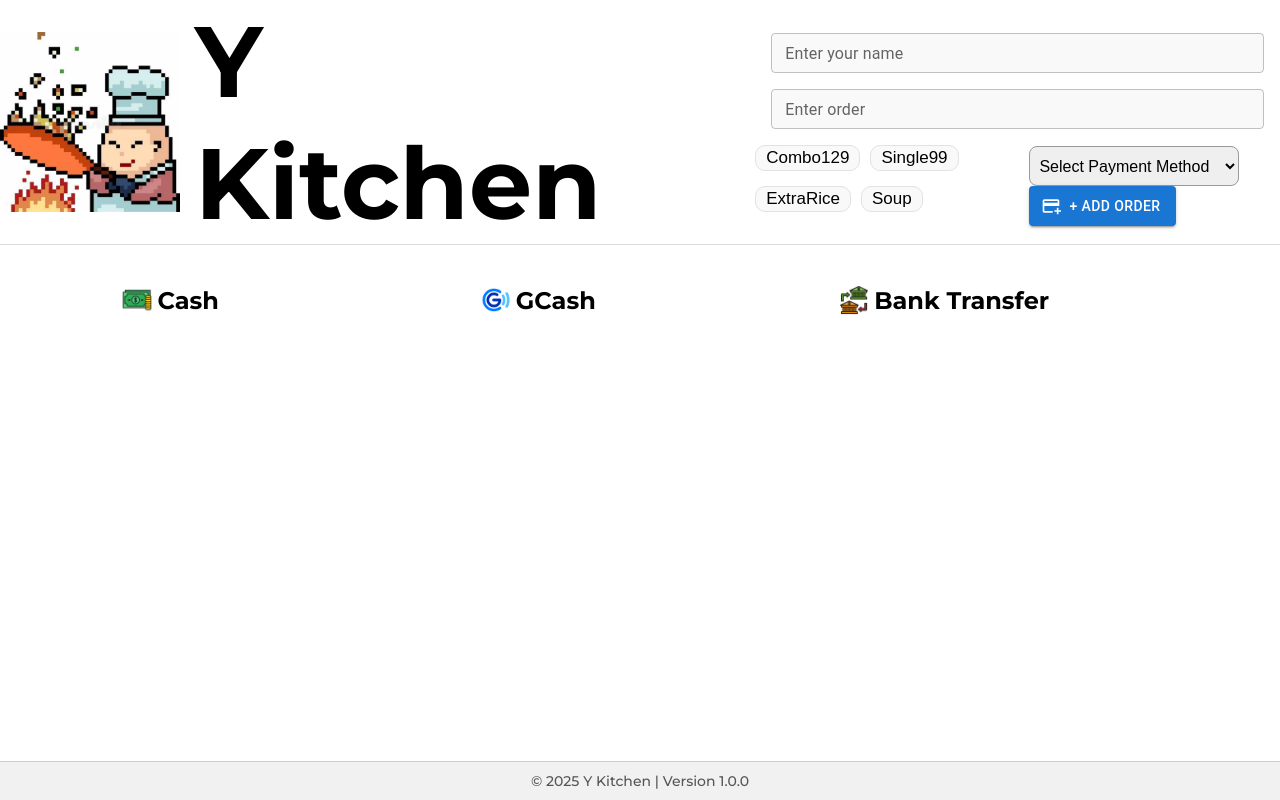
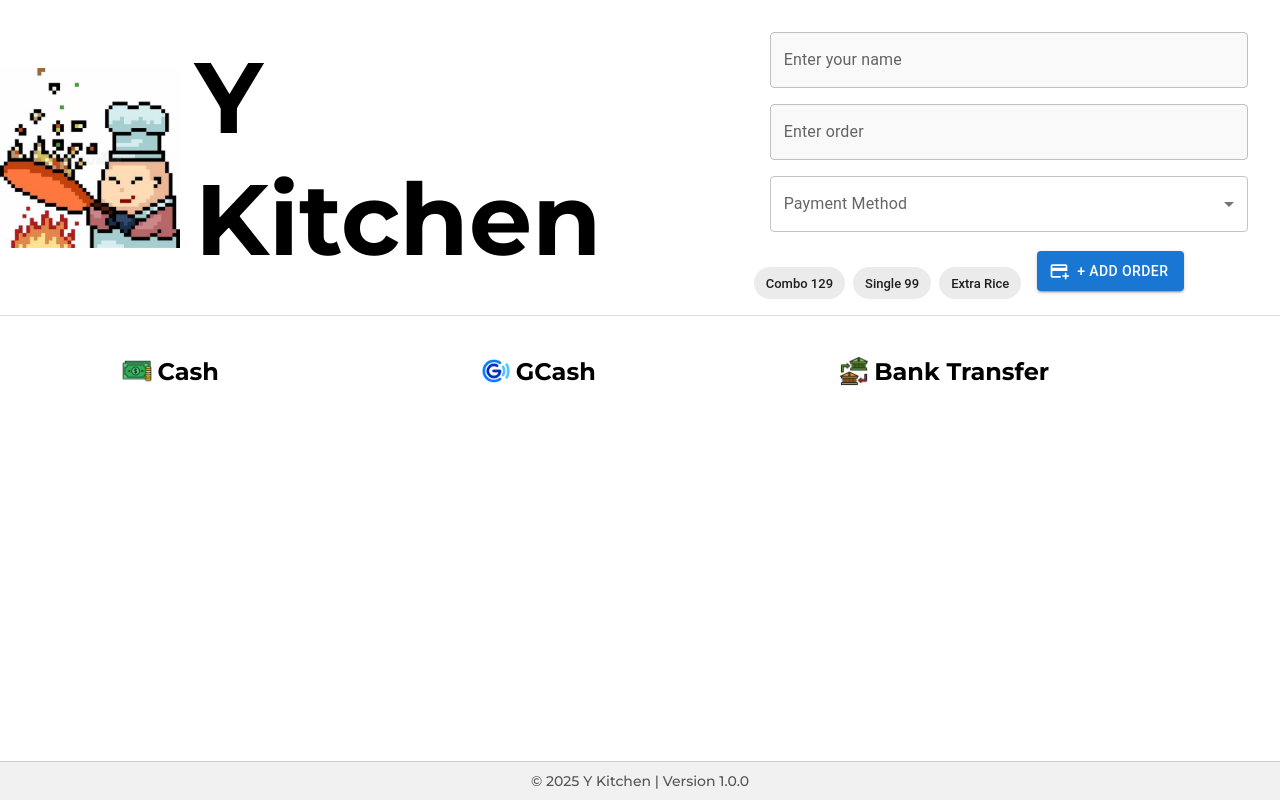
Before and after one commit to pgabriel22/OrderSystem, a React (Vite) app: page / in a window 1280 px wide. Built offline with nearby package versions, Linux system fonts and the light colour scheme.

Commit message:
update UI and add total price

```diff
--- a/src/components/OrderCard.jsx
+++ b/src/components/OrderCard.jsx
@@ -1,11 +1,15 @@
 import React from "react";
 
 import "./OrderCard.css";
-import { Button, IconButton, Tooltip } from "@mui/material";
+import { IconButton, Tooltip, Chip, TextField } from "@mui/material";
 import Tag from "./Tag";
 import { Save, Edit, Cancel, Delete } from "@mui/icons-material";
 
-const getAllTags = () => ["Combo129", "Single99", "ExtraRice", "Soup"];
+const tagsData = [
+  { name: "Combo129", label: "Combo 129", price: 129 },
+  { name: "Single99", label: "Single 99", price: 99 },
+  { name: "ExtraRice", label: "Extra Rice", price: 15 },
+];
 
 const OrderCard = ({
   title,
@@ -21,11 +25,25 @@ const OrderCard = ({
   tempOrder,
   setTempOrder,
 }) => {
+  const selectTag = (tag) => {
+    const existingTag = tempOrder.tags.some((t) => t.name === tag.name);
+    const updateTags = existingTag
+      ? tempOrder.tags.filter((t) => t.name !== tag.name)
+      : [...tempOrder.tags, tag];
+
+    const priceChange = existingTag ? -tag.price : tag.price;
+
+    setTempOrder((prev) => ({
+      ...prev,
+      tags: updateTags,
+      totalPrice: prev.totalPrice + priceChange,
+    }));
+  };
   return (
     <article className="order_card">
       {isEditing === index ? (
         <div className="order_card_update">
-          <input
+          <TextField
             type="text"
             className="order_update_input"
             value={tempOrder.order}
@@ -34,22 +52,16 @@ const OrderCard = ({
             }
           />
           <p className="customer_text">Ordered By: {customer}</p>
+          <p className="order_price">
+            Total Price: ₱
+            {isEditing === index ? tempOrder.totalPrice : totalPrice}
+          </p>
           <div className="order_card_bottom_line">
-            <div className="order_card_tags">
-              {getAllTags().map((tag) => (
-                <Tag
-                  key={tag}
-                  tagName={tag}
-                  selectTag={() => {
-                    const updatedTags = tempOrder.tags.includes(tag)
-                      ? tempOrder.tags.filter((t) => t !== tag)
-                      : [...tempOrder.tags, tag];
-                    setTempOrder({ ...tempOrder, tags: updatedTags });
-                  }}
-                  selected={tempOrder.tags.includes(tag)}
-                />
-              ))}
-            </div>
+            <Tag
+              tags={tagsData}
+              selectTag={selectTag}
+              selectedTags={tempOrder.tags}
+            />
             <div className="order_ud">
               <IconButton variant="contained" onClick={handleUpdate}>
                 <Save />
@@ -64,12 +76,14 @@ const OrderCard = ({
         <>
           <p className="order_text">{title}</p>
           <p className="customer_text">Ordered By: {customer}</p>
-          <p className="order_price">Total Price: {totalPrice}</p>
+          <p className="order_price">Total Price: ₱{totalPrice}</p>
 
           <div className="order_card_bottom_line">
             <div className="order_card_tags">
               {tags.map((tag, idx) => (
-                <Tag key={idx} tagName={tag.name} selected />
+                <Tooltip key={idx} title={`₱${tag.price}`}>
+                  <Chip label={tag.label} color="primary" sx={{ m: 0.5 }} />
+                </Tooltip>
               ))}
             </div>
             <div className="order_ud">
@@ -92,26 +106,6 @@ const OrderCard = ({
         </>
       )}
     </article>
-    // <article className="order_card">
-    //   <p className="order_text">{title}</p>
-    //   <p className="customer_text">Ordered By: {customer}</p>
-
-    //   <div className="order_card_bottom_line">
-    //     <div className="order_card_tags">
-    //       {tags.map((tag, index) => (
-    //         <Tag key={index} tagName={tag} selected />
-    //       ))}
-    //     </div>
-    //     <div className="order_ud">
-    //       <div className="order_edit">
-    //         <img src={editIcon} className="edit_icon" alt="Edit" />
-    //       </div>
-    //       <div className="order_delete" onClick={() => handleDelete(index)}>
-    //         <img src={deleteIcon} className="delete_icon" alt="Delete" />
-    //       </div>
-    //     </div>
-    //   </div>
-    // </article>
   );
 };
 
--- a/src/components/OrderColumn.jsx
+++ b/src/components/OrderColumn.jsx
@@ -15,6 +15,7 @@ const TaskColumn = ({
   isEditing,
   tempOrder,
   setTempOrder,
+  totalPrice,
 }) => {
   return (
     <section className="order_column">
@@ -39,6 +40,7 @@ const TaskColumn = ({
               tempOrder={tempOrder}
               setTempOrder={setTempOrder}
               index={index}
+              totalPrice={order.totalPrice}
             />
           )
       )}
--- a/src/components/OrderForm.jsx
+++ b/src/components/OrderForm.jsx
@@ -3,8 +3,30 @@ import React, { useState } from "react";
 import "./OrderForm.css";
 import Tag from "./Tag";
 import Chef from "../assets/chef.jpg";
-import { Box, Button, TextField } from "@mui/material";
+import {
+  Box,
+  Button,
+  TextField,
+  InputLabel,
+  MenuItem,
+  FormControl,
+  Select,
+  FormHelperText,
+  Chip,
+} from "@mui/material";
 import { AddCard } from "@mui/icons-material";
+
+const paymentOptions = [
+  { label: "Cash", value: "cash" },
+  { label: "GCash", value: "gcash" },
+  { label: "Bank Transfer", value: "bank" },
+];
+
+const tags = [
+  { name: "Combo129", label: "Combo 129", price: 129 },
+  { name: "Single99", label: "Single 99", price: 99 },
+  { name: "ExtraRice", label: "Extra Rice", price: 15 },
+];
 
 const OrderForm = ({ setOrders }) => {
   const [orderData, setOrderData] = useState({
@@ -15,34 +37,13 @@ const OrderForm = ({ setOrders }) => {
     totalPrice: 0,
   });
 
-  const [error, setError] = useState(false);
-  const [helperText, setHelperText] = useState("");
+  const [helperText] = useState("");
 
-  const checkTag = (tag) => {
-    return orderData.tags.some((item) => item === tag);
-  };
-
-  const selectTag = (tag, price) => {
-    if (orderData.tags.some((item) => item.name === tag)) {
-      const filterTags = orderData.tags.filter((item) => item.name !== tag);
-      const newTotalPrice = filterTags.reduce((sum, t) => sum + t.price, 0);
-      setOrderData((prev) => {
-        return { ...prev, tags: filterTags, totalPrice: newTotalPrice };
+  const [formErrors, setFormErrors] = useState({
+    orderby: { error: false, helperText: "" },
+    order: { error: false, helperText: "" },
+    payment: { error: false, helperText: "" },
   });
-    } else {
-      const newTags = [...orderData.tags, { name: tag, price }];
-      const newTotalPrice = newTags.reduce((sum, t) => sum + t.price, 0);
-
-      setOrderData((prev) => ({
-        ...prev,
-        tags: newTags,
-        totalPrice: newTotalPrice,
-      }));
-      // setOrderData((prev) => {
-      //   return { ...prev, tags: [...prev, tags, tag] };
-      // });
-    }
-  };
 
   const handleChange = (e) => {
     const { name, value } = e.target;
@@ -52,31 +53,82 @@ const OrderForm = ({ setOrders }) => {
     });
   };
 
+  const selectTag = (tag) => {
+    const existingTag = orderData.tags.some((t) => t.name === tag.name);
+
+    const updateTags = existingTag
+      ? orderData.tags.filter((t) => t.name !== tag.name)
+      : [...orderData.tags, tag];
+
+    const priceChange = existingTag ? -tag.price : tag.price;
+
+    setOrderData((prev) => ({
+      ...prev,
+      tags: updateTags,
+      totalPrice: prev.totalPrice + priceChange,
+    }));
+  };
+
   const handleSubmit = (e) => {
     e.preventDefault();
 
-    if (
-      !orderData.order.trim() ||
-      !orderData.orderby.trim() ||
-      orderData.tags.length === 0
-    ) {
-      alert("Please select at least one tag.");
-      setError(true);
-      setHelperText("This field is required.");
+    let errors = { ...formErrors };
+
+    if (!orderData.orderby.trim()) {
+      errors.orderby = {
+        error: true,
+        helperText: "Customer Name is required",
+      };
+    } else {
+      errors.orderby = { error: false, helperText: "" };
+    }
+
+    if (!orderData.order.trim()) {
+      errors.order = {
+        error: true,
+        helperText: "Order is required",
+      };
+    } else {
+      errors.order = { error: false, helperText: "" };
+    }
+
+    if (!orderData.payment.trim()) {
+      errors.payment = {
+        error: true,
+        helperText: "Payment is required",
+      };
+    } else {
+      errors.payment = { error: false, helperText: "" };
+    }
+
+    setFormErrors(errors);
+
+    if (errors.orderby.error || errors.order.error || errors.payment.error) {
       return;
     }
     console.log("Order Submitted:", orderData);
+
+    const newOrder = {
+      ...orderData,
+      totalPrice: orderData.totalPrice,
+    };
+
     setOrders((prev) => {
-      setError(false);
-      setHelperText("");
-      return [...prev, orderData];
+      return [...prev, newOrder];
     });
+
     setOrderData({
       orderby: "",
       order: "",
       payment: "",
       tags: [],
       totalPrice: 0,
+    });
+
+    setFormErrors({
+      orderby: { error: false, helperText: "" },
+      order: { error: false, helperText: "" },
+      payment: { error: false, helperText: "" },
     });
   };
 
@@ -86,8 +138,7 @@ const OrderForm = ({ setOrders }) => {
         <img src={Chef} alt="Logo" className="logo" />
         <h1>Y Kitchen</h1>
       </div>
-      <Box component="form" onSubmit={handleSubmit}>
-        {/* <form onSubmit={handleSubmit}> */}
+      <Box component="form" onSubmit={handleSubmit} sx={{ margin: 2 }}>
         <Box
           sx={{
             display: "flex",
@@ -103,9 +154,8 @@ const OrderForm = ({ setOrders }) => {
             onChange={handleChange}
             className="order_input"
             label="Enter your name"
-            size="small"
-            error={error}
-            helperText={helperText}
+            error={formErrors.orderby.error}
+            helperText={formErrors.orderby.helperText}
           />
           <TextField
             name="order"
@@ -113,60 +163,38 @@ const OrderForm = ({ setOrders }) => {
             className="order_input"
             label="Enter order"
             onChange={handleChange}
-            size="small"
-            error={error}
+            error={formErrors.order.error}
+            helperText={formErrors.order.helperText}
+          />
+
+          <Box sx={{ minWidth: 160 }}>
+            <FormControl fullWidth error={formErrors.payment.error}>
+              <InputLabel id="payment-select-label">Payment Method</InputLabel>
+              <Select
+                labelId="payment-select-label"
+                id="payment-select"
+                name="payment"
+                value={orderData.payment}
+                label="Payment Method"
+                onChange={handleChange}
                 helperText={helperText}
+              >
+                {paymentOptions.map((option) => (
+                  <MenuItem key={option.value} value={option.value}>
+                    {option.label}
+                  </MenuItem>
+                ))}
+              </Select>
+              <FormHelperText>{formErrors.payment.helperText}</FormHelperText>
+            </FormControl>
+          </Box>
+        </Box>
+        <Box sx={{ display: "flex" }} gap={2}>
+          <Tag
+            tags={tags}
+            selectTag={selectTag}
+            selectedTags={orderData.tags}
           />
-        </Box>
-        <div className="order_form_bottom_line">
-          <div>
-            <Tag
-              tagName="Combo129"
-              selectTag={selectTag}
-              // selected={checkTag("Combo129")}
-              selected={orderData.tags.some((item) => item.name === "Combo129")}
-              price={129}
-            />
-            <Tag
-              tagName="Single99"
-              selectTag={selectTag}
-              // selected={checkTag("Single99")}
-              selected={orderData.tags.some((item) => item.name === "Single99")}
-              price={99}
-            />
-            <Tag
-              tagName="ExtraRice"
-              selectTag={selectTag}
-              // selected={checkTag("ExtraRice")}
-              selected={orderData.tags.some(
-                (item) => item.name === "ExtraRice"
-              )}
-              price={15}
-            />
-            <Tag
-              tagName="Soup"
-              selectTag={selectTag}
-              // selected={checkTag("Soup")}
-              selected={orderData.tags.some((item) => item.name === "Soup")}
-              price={0}
-            />
-          </div>
-
-          <div>
-            <select
-              name="payment"
-              className="payment"
-              value={orderData.payment}
-              onChange={handleChange}
-              required
-            >
-              <option value="" disabled hidden>
-                Select Payment Method
-              </option>
-              <option value="cash">Cash</option>
-              <option value="gcash">Gcash</option>
-              <option value="bank">Bank Transfer</option>
-            </select>
           <Button
             type="submit"
             className="order_submit"
@@ -175,9 +203,7 @@ const OrderForm = ({ setOrders }) => {
           >
             + Add Order
           </Button>
-          </div>
-        </div>
-        {/* </form> */}
+        </Box>
       </Box>
     </header>
   );
--- a/src/components/Tag.jsx
+++ b/src/components/Tag.jsx
@@ -1,24 +1,23 @@
 import React from "react";
+import { Chip, Box } from "@mui/material";
 
 import "./Tag.css";
+import { TagRounded } from "@mui/icons-material";
 
-const Tag = ({ tagName, selectTag, selected, price }) => {
-  const tagStyle = {
-    Combo129: { backgroundColor: "#fda821" },
-    Single99: { backgroundColor: "#15d4c8" },
-    ExtraRice: { backgroundColor: "#ffd12c" },
-    Soup: { backgroundColor: "#4cdafc" },
-    default: { backgroundColor: "#f9f9f9" },
-  };
+const Tag = ({ tags, selectTag, selectedTags }) => {
+  const isSelected = (tag) => selectedTags.some((t) => t.name === tag.name);
   return (
-    <button
-      type="button"
-      className="tag"
-      style={selected ? tagStyle[tagName] : tagStyle.default}
-      onClick={() => selectTag(tagName, price)}
-    >
-      {tagName}
-    </button>
+    <Box sx={{ display: "flex", gap: 1, flexWrap: "wrap", mt: 2 }}>
+      {tags.map((tag) => (
+        <Chip
+          key={tag.name}
+          label={tag.label}
+          onClick={() => selectTag(tag)}
+          color={isSelected(tag) ? "primary" : "default"}
+          sx={{ cursor: "pointer" }}
+        />
+      ))}
+    </Box>
   );
 };
 
```
Lines whose indentation alone changed are shown as unchanged.
